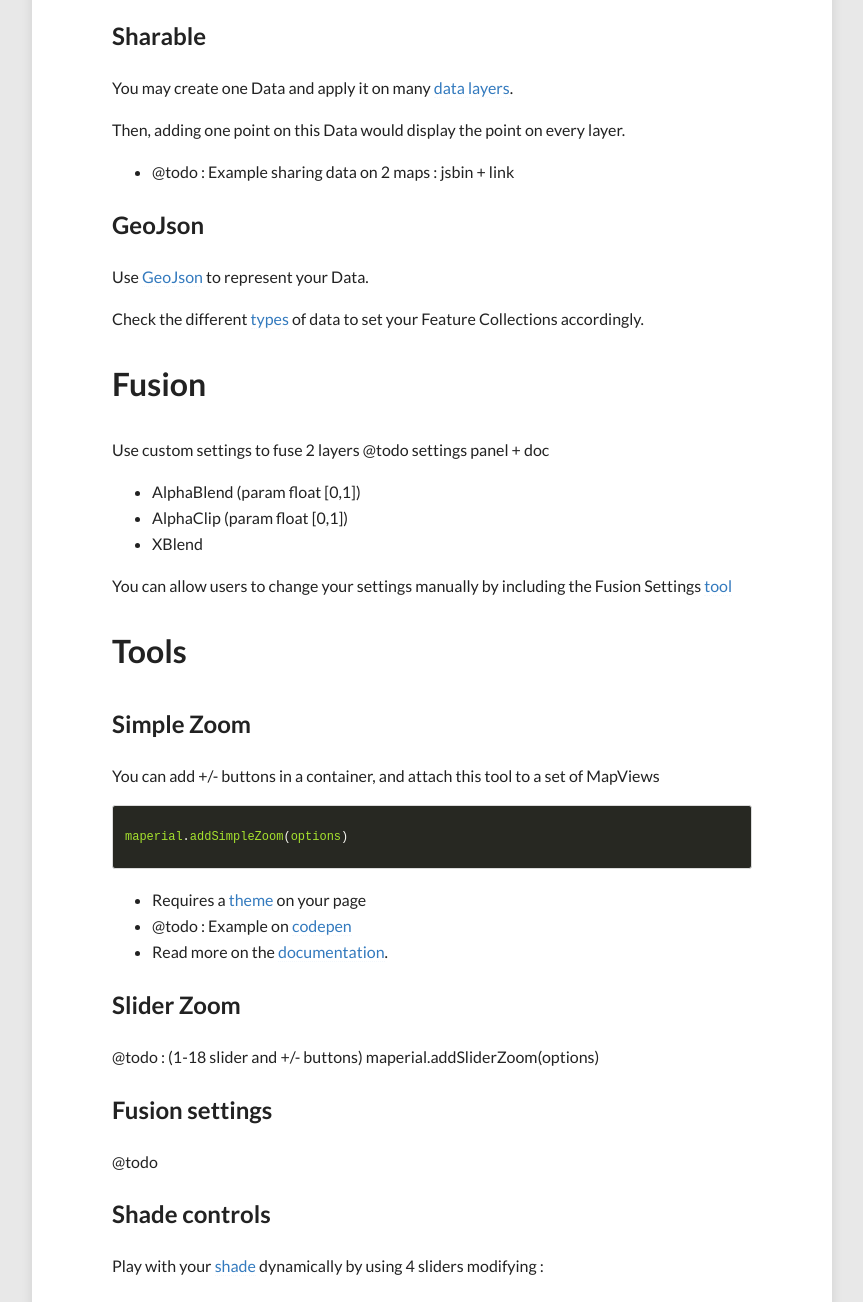
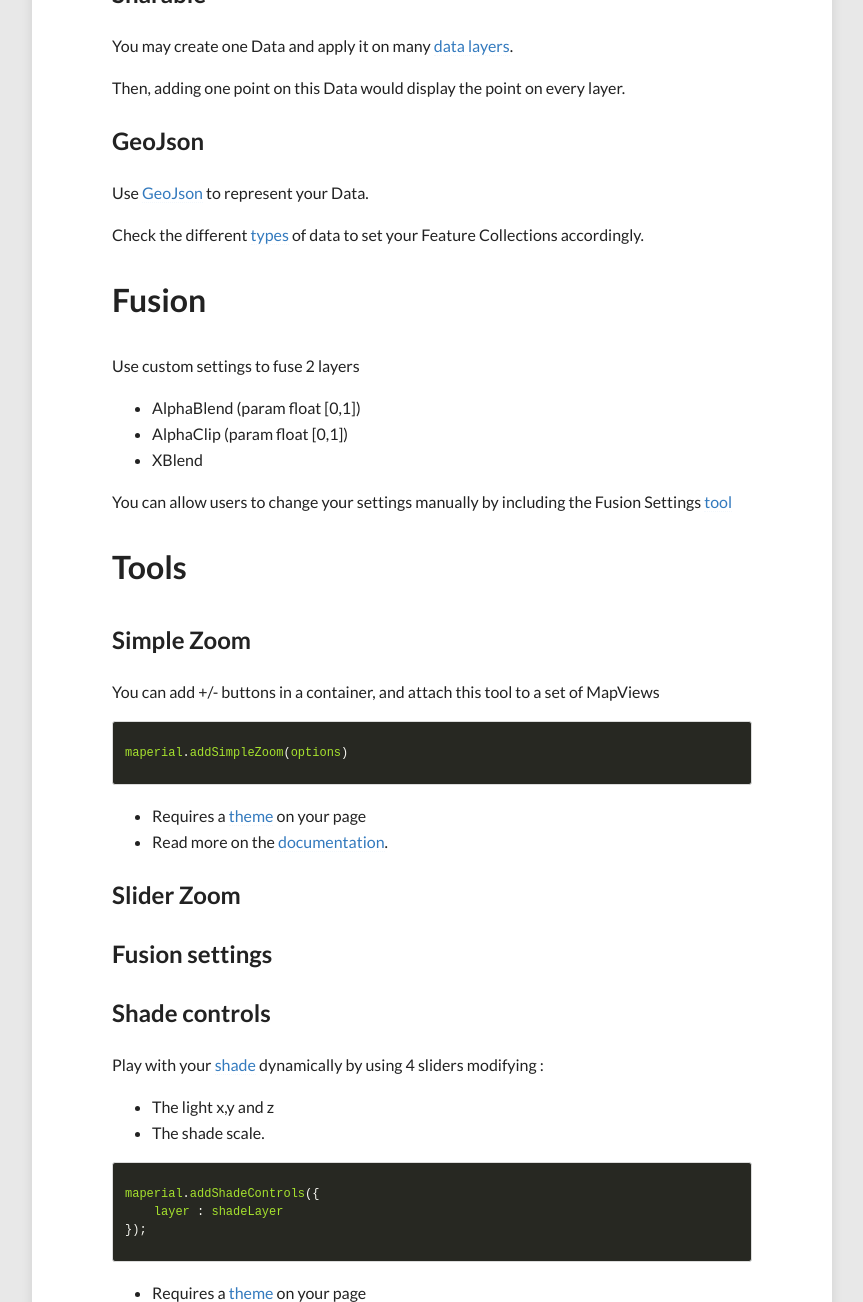
Before and after one commit to maperial/maperial.github.io, a Jekyll site: the page built from concepts/index.md, in a window 1280 px wide and 1400 px high, scrolled down 8551 px, cut to the strip 98-1400 px from the top of the window. Shown: the whole strip, without its empty margins (208-1071 px from the left). Built offline with Jekyll 4.4.1, drawn with Linux system fonts in a browser that asks for light colours; nearby versions of some CDN libraries; comment, search, counter and statistics services are not loaded; some of the changed text lies outside the part shown.

Commit message:
comments

```diff
--- a/concepts/index.md
+++ b/concepts/index.md
@@ -378,8 +378,7 @@ depending on the data type :
 - view.addDynamicalLayer(data, options);
 - view.addHeamapLayer(data, options);
 
-@todo : links to /doc
-
+[//]: # @todo : links to /doc
 
 # Data
 
@@ -400,7 +399,7 @@ You may create one Data and apply it on many [data layers](#data-layers).
 
 Then, adding one point on this Data would display the point on every layer.
 
-- @todo : Example sharing data on 2 maps : jsbin + link
+[//]: # @todo : Example sharing data on 2 maps : jsbin + link
 
 ## GeoJson
 Use <a href="http://geojson.org">GeoJson</a> to represent your Data.
@@ -412,7 +411,8 @@ to set your Feature Collections accordingly.
 
 # Fusion
 Use custom settings to fuse 2 layers
-@todo settings panel + doc
+
+[//]: # @todo settings panel + doc
 
 - AlphaBlend (param float [0,1])
 - AlphaClip  (param float [0,1])
@@ -434,20 +434,18 @@ maperial.addSimpleZoom(options)
 {% endhighlight %}
 
 - Requires a [theme](#theme) on your page
-- @todo : Example on [codepen](http://codepen.io/chrisdugne)
 - Read more on the [documentation](/documentation/Maperial.html#addSimpleZoom).
 
+[//]: # @todo : Example on [codepen](http://codepen.io/chrisdugne)
 
 
 
 ## Slider Zoom
-@todo : (1-18 slider and +/- buttons)
-  maperial.addSliderZoom(options)
-
+[//]: # @todo : (1-18 slider and +/- buttons) maperial.addSliderZoom(options)
 
 
 ## Fusion settings
-@todo
+[//]: # @todo
 
 
 
```
